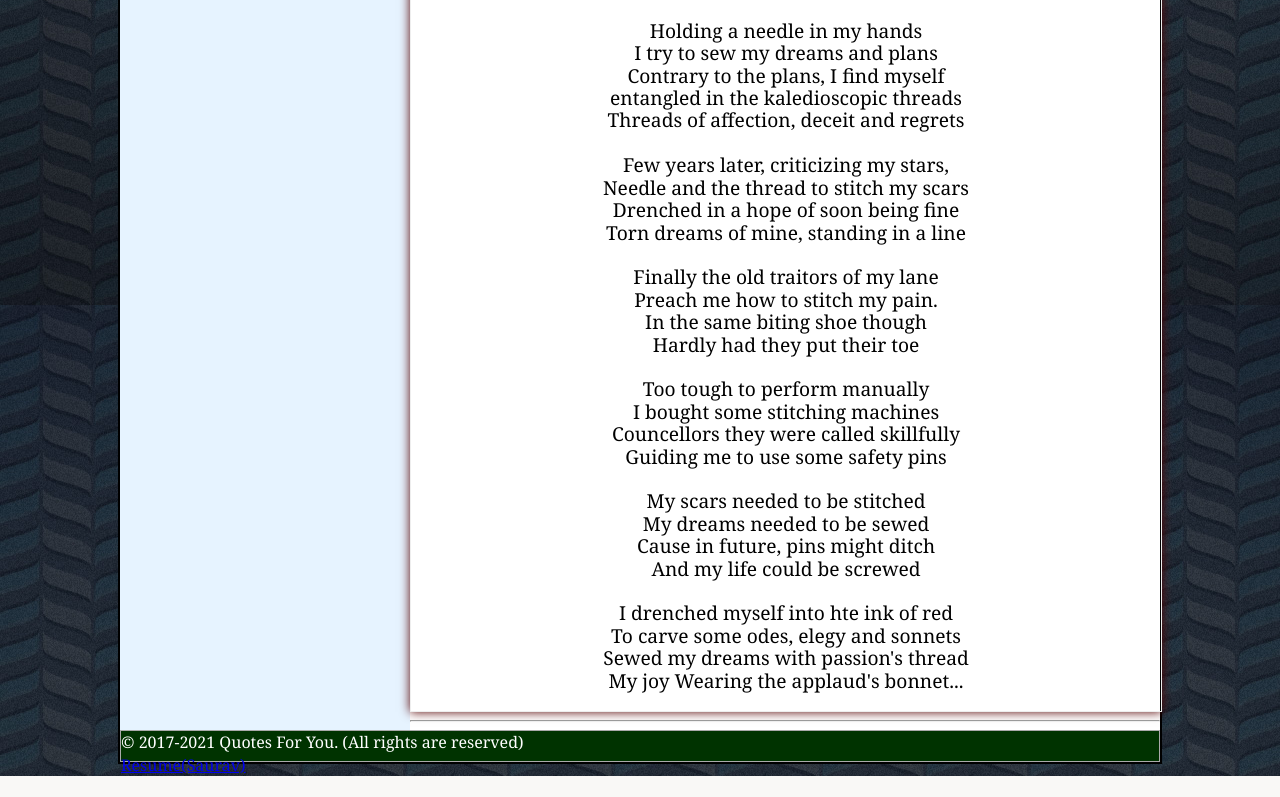
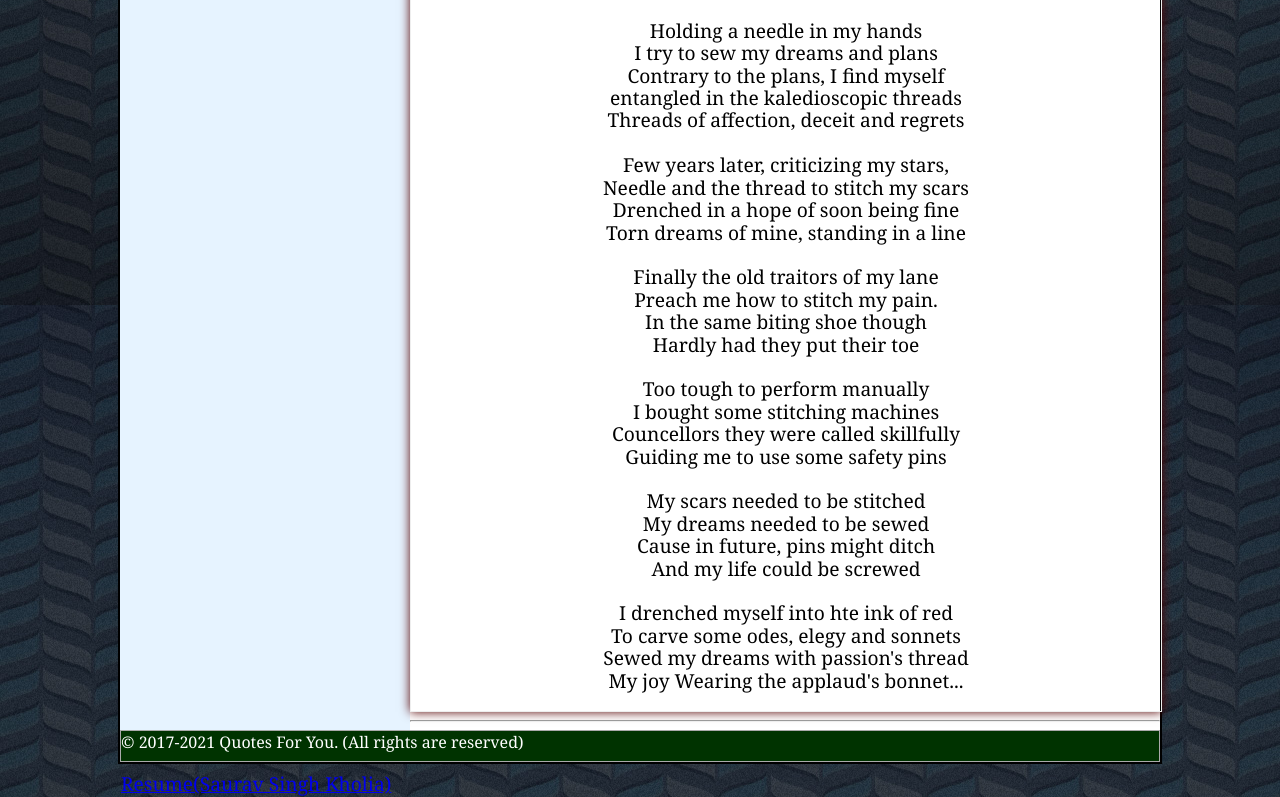
Before and after one commit to SauravSinghKholiya/SauravSinghKholiya.github.io, a plain HTML site: page poems.html in a window 1280 px wide. Shown: the part 3404-4201 px from the top of the page. Before the commit the page ends 4180 px from the top, so only its background shows below. Drawn offline with Linux system fonts and the light colour scheme.

Commit message:
Update poems.html

```diff
--- a/poems.html
+++ b/poems.html
@@ -266,8 +266,9 @@
 			</section>
 		</div>
 		<footer>
-		&copy; 2017-2021 Quotes For You. (All rights are reserved)<br>
-		<a class="last" href="myresume.html" alt=" ">Resume(Saurav)</a>
+		&copy; 2017-2021 Quotes For You. (All rights are reserved)</br>
+		<p>
+			<a class="last" href="myresume.html" alt=" ">Resume(Saurav Singh Kholia)</a></p>
 		</footer>
 	</div>
 </body>
```
